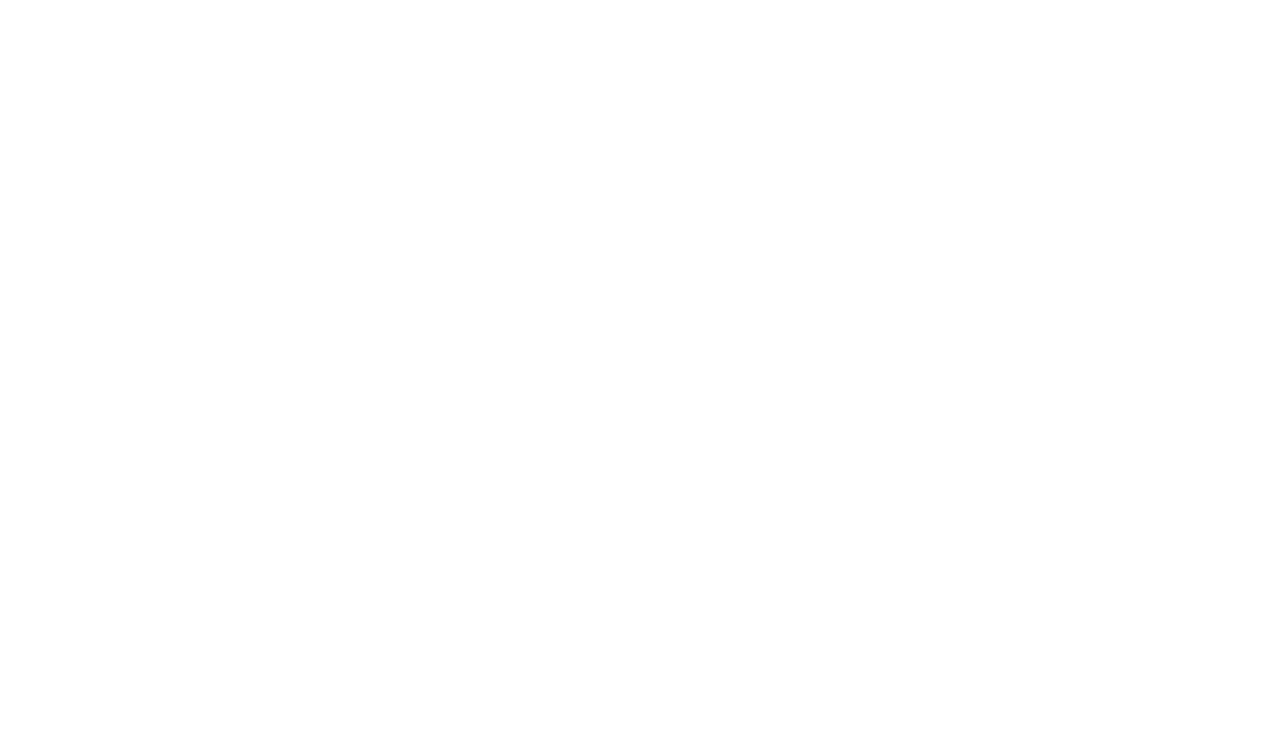
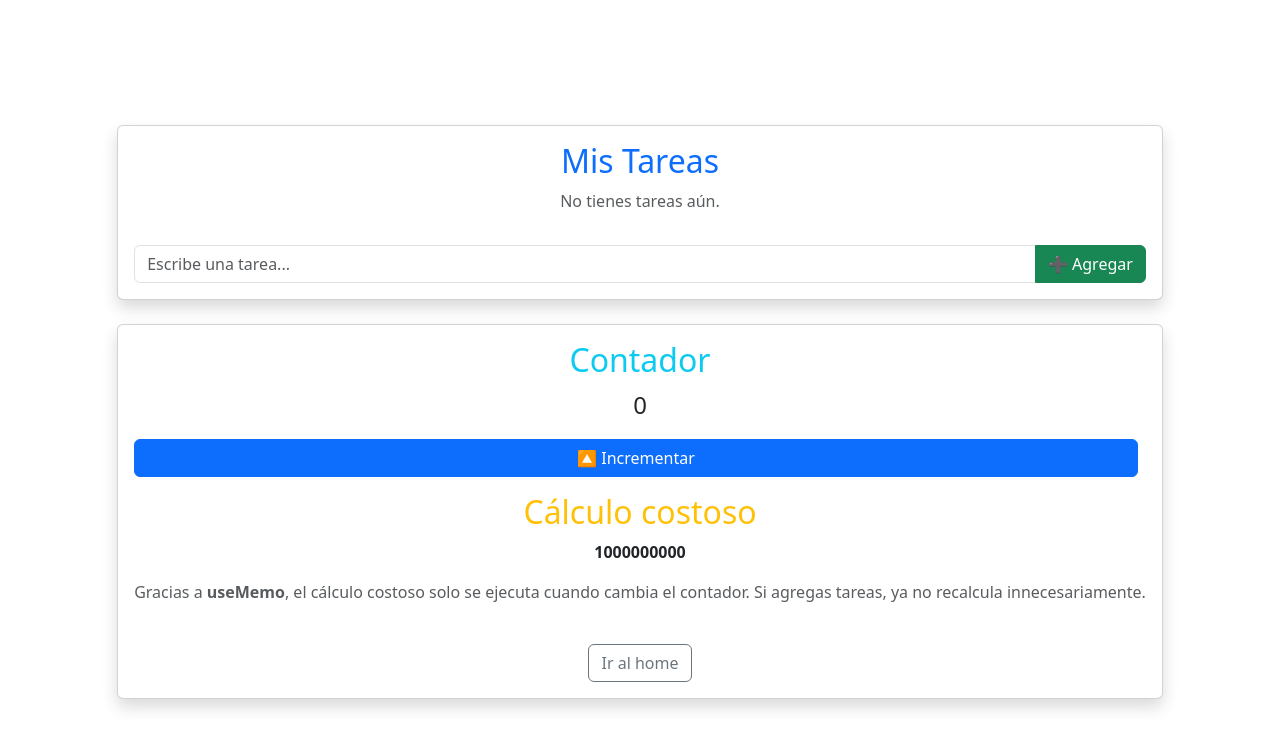
Before and after one commit to Luisa1201/projectclassreactvite, a React (Vite) app: page /useMemo in a window 1280 px wide. Before the commit this address had no page. Shown: the top 748 px of the page. Built offline with nearby package versions, Linux system fonts and the light colour scheme.

Commit message:
Listo el useMemo y useCallback

```diff
--- a/src/App.jsx
+++ b/src/App.jsx
@@ -7,6 +7,8 @@
 import HookUseReducer from './playground/HookUseReducer'
 import HookUseRef from './playground/HookuseRef'
 import HookImperativeHandle from './playground/HookUseImperativeHandle'
+import HookUseMemo from './playground/HookUseMemo'
+import HookUseCallback from './playground/HookUseCallback'
 
 
 function App() {
@@ -15,12 +17,14 @@
    <BrowserRouter>
       <Routes>
         <Route path='/' element={<HomeHooks />}></Route>
+         <Route path='/useDebugValue' element={<HookUseDebugValue />}></Route>
+         <Route path='/useNavigate' element={<HookUseNavigate />}></Route>
          <Route path='/useState' element={<HookUseState />}></Route>
-         <Route path='/useNavigate' element={<HookUseNavigate />}></Route>
-         <Route path='/useDebugValue' element={<HookUseDebugValue />}></Route>
          <Route path='/useReducer' element={<HookUseReducer />}></Route>
          <Route path='/useRef' element={<HookUseRef />}></Route>
          <Route path='/useImperativeHandle' element={<HookImperativeHandle />}></Route>
+         <Route path='/useMemo' element={<HookUseMemo />}></Route>
+         <Route path='/useCallback' element={<HookUseCallback />}></Route>
 
 
 
--- a/src/playground/HomeHooks.jsx
+++ b/src/playground/HomeHooks.jsx
@@ -16,12 +16,13 @@
                 </thead>
                 <tbody>
                     <tr>
-                        <td><strong>useState</strong></td>
-                        <td><a href="/useState" className="btn btn-primary btn-sm">Ir a ejemplo</a></td>
-                        <td>Maneja el estado dentro de un componente funcional.</td>
-                        <td>Estado</td>
+                        <td><strong>useDebugValue</strong></td>
+                        <td><a href="/useDebugValue" className="btn btn-primary btn-sm">Ir a ejemplo</a></td>
+                        <td>Para mostrar un valor de depuración legible.</td>
+                        <td>Debug</td>
                     </tr>
                 </tbody>
+
                 <tbody>
                     <tr>
                         <td><strong>useNavigate</strong></td>
@@ -30,19 +31,21 @@
                         <td>Navegación</td>
                     </tr>
                 </tbody>
+
                 <tbody>
                     <tr>
-                        <td><strong>useDebugValue</strong></td>
-                        <td><a href="/useDebugValue" className="btn btn-primary btn-sm">Ir a ejemplo</a></td>
-                        <td>Para mostrar un valor de depuración legible.</td>
+                        <td><strong>useState</strong></td>
+                        <td><a href="/useState" className="btn btn-primary btn-sm">Ir a ejemplo</a></td>
+                        <td>Maneja el estado dentro de un componente funcional.</td>
                         <td>Estado</td>
                     </tr>
                 </tbody>
+
                 <tbody>
                     <tr>
                         <td><strong>useReducer</strong></td>
                         <td><a href="/useReducer" className="btn btn-primary btn-sm">Ir a ejemplo</a></td>
-                        <td>para manejar estados más complejos o cuando varias acciones pueden modificar el mismo estado.</td>
+                        <td>Es similar al useState gancho.Permite una lógica de estado personalizada.</td>
                         <td>Estado</td>
                     </tr>
                 </tbody>
@@ -50,7 +53,7 @@
                     <tr>
                         <td><strong>useRef</strong></td>
                         <td><a href="/useRef" className="btn btn-primary btn-sm">Ir a ejemplo</a></td>
-                        <td>para manejar estados más complejos o cuando varias acciones pueden modificar el mismo estado.</td>
+                        <td>Se puede utilizar para almacenar un valor mutable que no provoque una nueva representación cuando se actualiza.</td>
                         <td>Referencias</td>
                     </tr>
                 </tbody>
@@ -62,6 +65,22 @@
                         <td>Referencias</td>
                     </tr>
                 </tbody>
+                <tbody>
+                    <tr>
+                        <td><strong>useMemo</strong></td>
+                        <td><a href="/useMemo" className="btn btn-primary btn-sm">Ir a ejemplo</a></td>
+                        <td>Se puede utilizar para evitar que funciones costosas y que consumen muchos recursos se ejecuten innecesariamente.</td>
+                        <td>Performance</td>
+                    </tr>
+                </tbody>
+                <tbody>
+                    <tr>
+                        <td><strong>useCallback</strong></td>
+                        <td><a href="/useCallback" className="btn btn-primary btn-sm">Ir a ejemplo</a></td>
+                        <td>Se utiliza para memorizar una función de devolución de llamada.</td>
+                        <td>Performance</td>
+                    </tr>
+                </tbody>
              </table>
 
             </div>
--- /dev/null
+++ b/src/playground/HookUseCallback.jsx
@@ -0,0 +1,47 @@
+import { useState, useCallback } from "react";
+import React from "react";
+
+// Componente hijo con Bootstrap
+const IncrementButton = React.memo(({ increment }) => {
+  console.log("🔄 Renderizando botón...");
+  return (
+    <button onClick={increment} className="btn btn-primary">
+      Incrementar
+    </button>
+  );
+});
+
+// Componente principal
+function HookUseCallback() {
+  const [count, setCount] = useState(0);
+
+  // Memoriza la función: no se recrea en cada render
+  const handleIncrement = useCallback(() => {
+    setCount((prev) => prev + 1);
+  }, []);
+
+  return (
+    <div className="container mt-5">
+      <div className="card shadow p-4 text-center">
+        <h2 className="mb-3">Ejemplo con useCallback</h2>
+
+        <p className="fs-4">
+          <strong>Contador:</strong> {count}
+        </p>
+
+        {/* Pasamos la función al hijo */}
+        <IncrementButton increment={handleIncrement} />
+
+        <div className="mt-4">
+          <a href="/" className="btn btn-outline-secondary">
+            Ir al home
+          </a>
+        </div>
+      </div>
+
+    </div>
+
+  );
+}
+
+export default HookUseCallback;
--- a/src/playground/HookUseDebugValue.jsx
+++ b/src/playground/HookUseDebugValue.jsx
@@ -47,8 +47,12 @@
             Offline
           </button>
         </div>
+        <div className="mt-2">
+          <a href="/" className="btn btn-outline-secondary">
+            Ir al home
+          </a>
+        </div>
       </div>
-      <a href="/" className="list-group-item">Ir al Home </a>
     </div>
 
   );
--- a/src/playground/HookUseImperativeHandle.jsx
+++ b/src/playground/HookUseImperativeHandle.jsx
@@ -72,7 +72,11 @@
       </button>
       <Post ref={postRef} />
 
-      <a href="/" className="list-group-item">Ir al Home </a>
+      <div className="mt-4">
+          <a href="/" className="btn btn-outline-secondary">
+            Ir al home
+          </a>
+        </div>
     </div>
 
 
--- /dev/null
+++ b/src/playground/HookUseMemo.jsx
@@ -0,0 +1,87 @@
+import { useState, useMemo } from "react";
+
+const HookUseMemo = () => {
+  const [count, setCount] = useState(0);
+  const [todos, setTodos] = useState([]);
+  const [newTodo, setNewTodo] = useState(""); // estado para la nueva tarea
+
+  const calculation = useMemo(() => {
+    return expensiveCalculation(count);
+  }, [count]);
+
+  const increment = () => {
+    setCount((c) => c + 1);
+  };
+
+  const addTodo = () => {
+    if (newTodo.trim() === "") return; // evita tareas vacías
+    setTodos((t) => [...t, newTodo]);
+    setNewTodo(""); // limpia el input
+  };
+
+  return (
+    <div className="container mt-4">
+      <div className="card shadow p-3 mb-4">
+        <h2 className="text-primary">Mis Tareas</h2>
+
+        {/* Lista de tareas */}
+        {todos.length === 0 ? (
+          <p className="text-muted">No tienes tareas aún.</p>
+        ) : (
+          todos.map((todo, index) => (
+            <p key={index} className="mb-1">
+              😊 {todo}
+            </p>
+          ))
+        )}
+
+        {/* Input para escribir nueva tarea */}
+        <div className="input-group mt-3">
+          <input
+            type="text"
+            className="form-control"
+            placeholder="Escribe una tarea..."
+            value={newTodo}
+            onChange={(e) => setNewTodo(e.target.value)}
+          />
+          <button className="btn btn-success" onClick={addTodo}>
+            ➕ Agregar
+          </button>
+        </div>
+      </div>
+
+      <div className="card shadow p-3">
+        <h2 className="text-info">Contador</h2>
+        <p className="fs-4">{count}</p>
+        <button className="btn btn-primary me-2" onClick={increment}>
+          🔼 Incrementar
+        </button>
+
+        <h2 className="mt-3 text-warning">Cálculo costoso</h2>
+        <p className="fw-bold">{calculation}</p>
+        <p className="text-muted">
+          Gracias a <b>useMemo</b>, el cálculo costoso solo se ejecuta cuando
+          cambia el contador. Si agregas tareas, ya no recalcula
+          innecesariamente.
+        </p>
+       <div className="mt-4">
+          <a href="/" className="btn btn-outline-secondary">
+            Ir al home
+          </a>
+        </div>
+      </div>
+    </div>
+  );
+};
+
+// Simula una función muy pesada
+const expensiveCalculation = (num) => {
+  console.log("Calculando...");
+  for (let i = 0; i < 1000000000; i++) {
+    num += 1;
+  }
+  return num;
+};
+
+
+export default HookUseMemo;
--- a/src/playground/HookUseNavigate.jsx
+++ b/src/playground/HookUseNavigate.jsx
@@ -1,12 +1,12 @@
 import { Link, useNavigate } from "react-router-dom";
 
-function HookUseNavigate(){
+function HookUseNavigate() {
     const navigate = useNavigate();
 
-    function GoRoute(){
+    function GoRoute() {
         navigate('/useState')
     }
-    return(
+    return (
         <div className="container justify-content-center aling-content-center">
             <div className="text-center">
                 <h2>Ejemplos de usenavigate</h2>
@@ -14,7 +14,11 @@
                     <button onClick={GoRoute} className="btn btn-secondary">Ruta Navigate a useState</button>
                     <Link to="/name-route">Ruta de ejemplo</Link>
 
-                    <a href="/" className="list-group-item">Ir al Home </a>
+                    <div className="mt-4">
+                        <a href="/" className="btn btn-outline-secondary">
+                            Ir al home
+                        </a>
+                    </div>
                 </div>
 
             </div>
--- a/src/playground/HookUseReducer.jsx
+++ b/src/playground/HookUseReducer.jsx
@@ -53,7 +53,11 @@
           ))}
         </ul>
       </div>
-      <a href="/" className="list-group-item">Ir al Home </a>
+      <div className="mt-4">
+        <a href="/" className="btn btn-outline-secondary">
+          Ir al home
+        </a>
+      </div>
     </div>
   );
 }
--- a/src/playground/HookUseRef.jsx
+++ b/src/playground/HookUseRef.jsx
@@ -37,7 +37,11 @@
       </button>
 
       <h2>Ejemplo de useRef (Clicker)</h2>
-      <a href="/" className="list-group-item">Ir al Home </a>
+      <div className="mt-4">
+          <a href="/" className="btn btn-outline-secondary">
+            Ir al home
+          </a>
+        </div>
 
     </div>
   );
--- a/src/playground/HookUseState.jsx
+++ b/src/playground/HookUseState.jsx
@@ -1,7 +1,7 @@
 import { useState } from "react";
 
 
-function Contador(){
+function Contador() {
     const [count, setCount] = useState(0);
 
 
@@ -21,18 +21,21 @@
 
 
 
-    return(
+    return (
         <div className="container text-center">
             <div>
                 <h1>Contador: {count} </h1>
                 <div className="btn-group">
                     {/* <button onClick={aumentar} className="btn btn-success">Aumentar</button>
                     <button onClick={disminuir} className="btn btn-warning">Disminuir</button> */}
-                    <button onClick={() => setCount(count+1)} className="btn btn-success">Aumentar</button>
-                    <button onClick={() => setCount(count-1)} className="btn btn-warning">Disminuir</button>
-                     <a href="/">Ir al home</a>
+                    <button onClick={() => setCount(count + 1)} className="btn btn-success">Aumentar</button>
+                    <button onClick={() => setCount(count - 1)} className="btn btn-warning">Disminuir</button>
 
-
+                </div>
+                <div className="mt-4">
+                    <a href="/" className="btn btn-outline-secondary">
+                        Ir al home
+                    </a>
                 </div>
             </div>
         </div>
```
Also changed, not shown: 1 other file (tests, documents, lock files or other folders).
